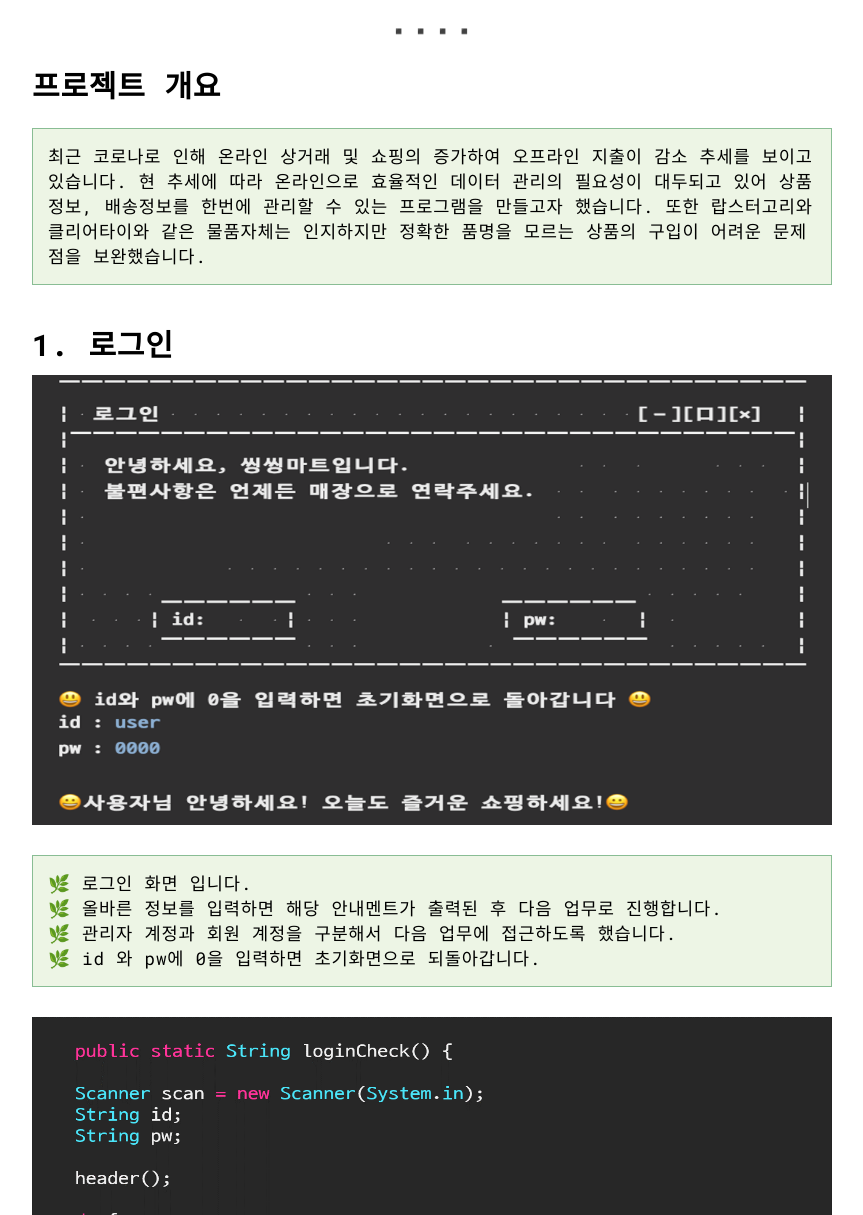
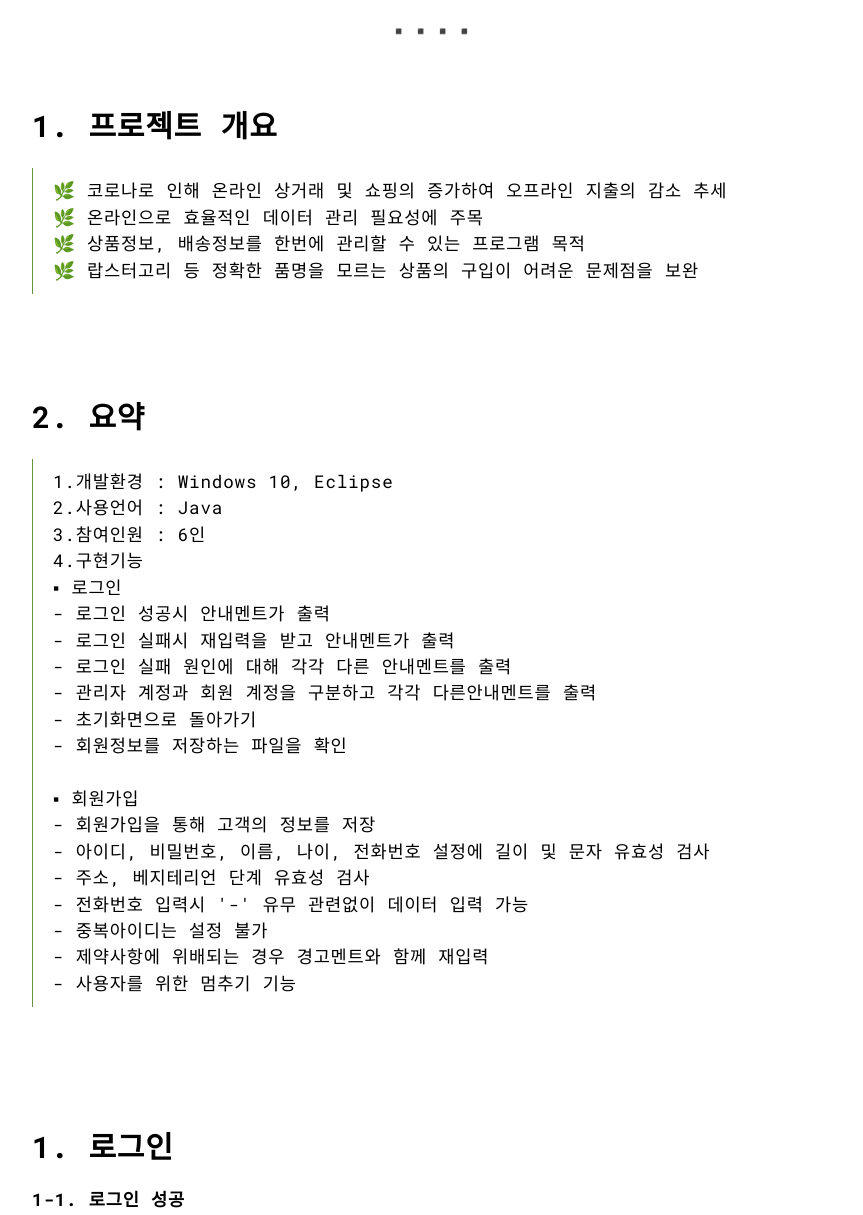
Before and after one commit to helloppiok/portfolio, a plain HTML site: page work.html in a window 1280 px wide. Shown: the part 840-2055 px from the top of the page, without its empty margins (208-1071 px from the left). Drawn offline with Linux system fonts and the light colour scheme.

Commit message:
[Edit] (img) : edit img

```diff
--- a/work.html
+++ b/work.html
@@ -19,7 +19,6 @@
 
   <link href="./main.3f6952e4.css" rel="stylesheet">
   <style>
-    /* #mart_role{ width: 440px; height: 234px;} */
 
     *::selection {
       background: #ff2d73 ;
@@ -33,10 +32,13 @@
       margin-top: 5px;
     }
 
+    .col-md-6 img {
+
+    }
+
     /* 1. 로그인 설명 */
     #mart_main{
-      margin-left: auto;
-      margin-right: auto;
+      margin : 40px auto;
     }
 
     #mart_main img {
@@ -54,20 +56,31 @@
       line-height: 2em;
     }
 
-    /* 개요 */
+    .sub-text {
+      width: 800px;
+      margin : 10px auto;
+      font-size: 1.6em;
+      font-weight: 600;
+    }
+
+    /* 프로젝트 개요 */
     .description {
-      border: 1px solid rgb(137, 189, 148);
-      background-color: rgb(237, 245, 229);
+      /* border: 1px solid rgb(137, 189, 148); */
+      /* background-color: rgb(237, 245, 229); */
+      border-left: 1px solid rgb(100, 148, 61);
+      /* border-radius: 5px; */
       width: 800px;
       height: auto;
       margin: 30px auto;
-      padding: 15px 15px;
+      padding: 10px 20px;
       font-size: 1.6em;
       font-weight: 400;
       text-align: left;
+      line-height: 1.5em;
     }
 
     .outline {
+      /* border: 1px solid black; */
       width: 800px;
       margin: auto;
       font-size: 3rem;
@@ -80,7 +93,7 @@
       margin: 30px 0;
     }
 
-
+    /* 이미지 */
 
   </style>
 
@@ -163,16 +176,68 @@
 
 
       <div class="col-xs-12 Divide">◾ ◾ ◾ ◾</div>
+
       <div class="col-xs-12 " id="mart_main">
-        <div class="outline">프로젝트 개요</div>
+        <div class="outline">1. 프로젝트 개요</div>
         <div class="description">
-          최근 코로나로 인해 온라인 상거래 및 쇼핑의 증가하여 오프라인 지출이 감소 추세를 보이고 있습니다.
-          현 추세에 따라 온라인으로 효율적인 데이터 관리의 필요성이 대두되고 있어 상품정보, 배송정보를 한번에 관리할 수 있는 프로그램을 만들고자 했습니다. 또한 랍스터고리와 클리어타이와 같은 물품자체는 인지하지만 정확한 품명을 모르는 상품의 구입이 어려운 문제점을 보완했습니다.
+          🌿 코로나로 인해 온라인 상거래 및 쇼핑의 증가하여 오프라인 지출의 감소 추세<br>
+          🌿 온라인으로 효율적인 데이터 관리 필요성에 주목<br>
+          🌿 상품정보, 배송정보를 한번에 관리할 수 있는 프로그램 목적<br>
+          🌿 랍스터고리 등 정확한 품명을 모르는 상품의 구입이 어려운 문제점을 보완
         </div>
+      </div>
+
+      <div class="col-xs-12 " id="mart_main">
+        <div class="outline">2. 요약</div>
+        <div class="description">
+            1.개발환경 : Windows 10, Eclipse
+            <br>
+            2.사용언어 : Java
+            <br>
+            3.참여인원 : 6인
+            <br>
+            4.구현기능
+            <br>
+            ▪ 로그인
+            <br>
+            - 로그인 성공시 안내멘트가 출력
+            <br>
+            - 로그인 실패시 재입력을 받고 안내멘트가 출력
+            <br>
+            - 로그인 실패 원인에 대해 각각 다른 안내멘트를 출력
+            <br>
+            - 관리자 계정과 회원 계정을 구분하고 각각 다른안내멘트를 출력
+            <br>
+            - 초기화면으로 돌아가기
+            <br>
+            - 회원정보를 저장하는 파일을 확인
+            <br><br>
+            ▪ 회원가입
+            <br>
+            - 회원가입을 통해 고객의 정보를 저장
+            <br>
+            - 아이디, 비밀번호, 이름, 나이, 전화번호 설정에 길이 및 문자 유효성 검사
+            <br>
+            - 주소, 베지테리언 단계 유효성 검사
+            <br>
+            - 전화번호 입력시 '-' 유무 관련없이 데이터 입력 가능
+            <br>
+            - 중복아이디는 설정 불가
+            <br>
+            - 제약사항에 위배되는 경우 경고멘트와 함께 재입력
+            <br>
+            - 사용자를 위한 멈추기 기능
+            <br>
+
+
+          </div>
       </div>
       <div class="col-xs-12 " id="mart_main">
         <div class="text">1. 로그인</div>
-        <img src="./assets/images/mart_loginsuccess.png" class="img-responsive" name="loginsuccess">
+        <div class="sub-text">1-1. 로그인 성공</div>
+        <div class="outline">
+          <img src="./assets/images/mart/login.png" name="loginsuccess">
+        </div>
         <div class="description">
           🌿 로그인 화면 입니다.
           <br>
@@ -185,9 +250,13 @@
         </div>
       </div>
 
+
+
       <div class="col-xs-12 " id="mart_main">
-
-        <img src="./assets/images/mart_loginzero_code.png" class="img-responsive" name="loginsuccess">
+        <div class="sub-text">1-2. 로그인 실패</div>
+        <div class="outline">
+          <img src="./assets/images/mart/loginerror.png" alt="">
+        </div>
         <div class="description">
           🌿 로그인 화면 입니다.
           <br>
@@ -227,12 +296,13 @@
 
 
   function CodeOpen() {
-    loginsuccess.src = './assets/images/mart_login_code.jpg';
+    loginsuccess.src = '../assets/images/mart/mart_login_code.jpg';
   }
 
   function CodeClose() {
-    loginsuccess.src = './assets/images/mart_loginsuccess.png';
+    loginsuccess.src = './assets/images/mart/login.png';
   }
+
 
 
 
```
Also changed, not shown: assets/images/mart/idnew.png (added), assets/images/mart/idnew2.png (added), assets/images/mart/login.png (added), assets/images/mart/login_wrongaccount.png (added), assets/images/mart/loginacces.png (added), assets/images/mart/loginerror.png (added), assets/images/mart/main.JPG (added), assets/images/mart/mart_login_code.jpg (renamed from assets/images/mart_login_code.jpg).
